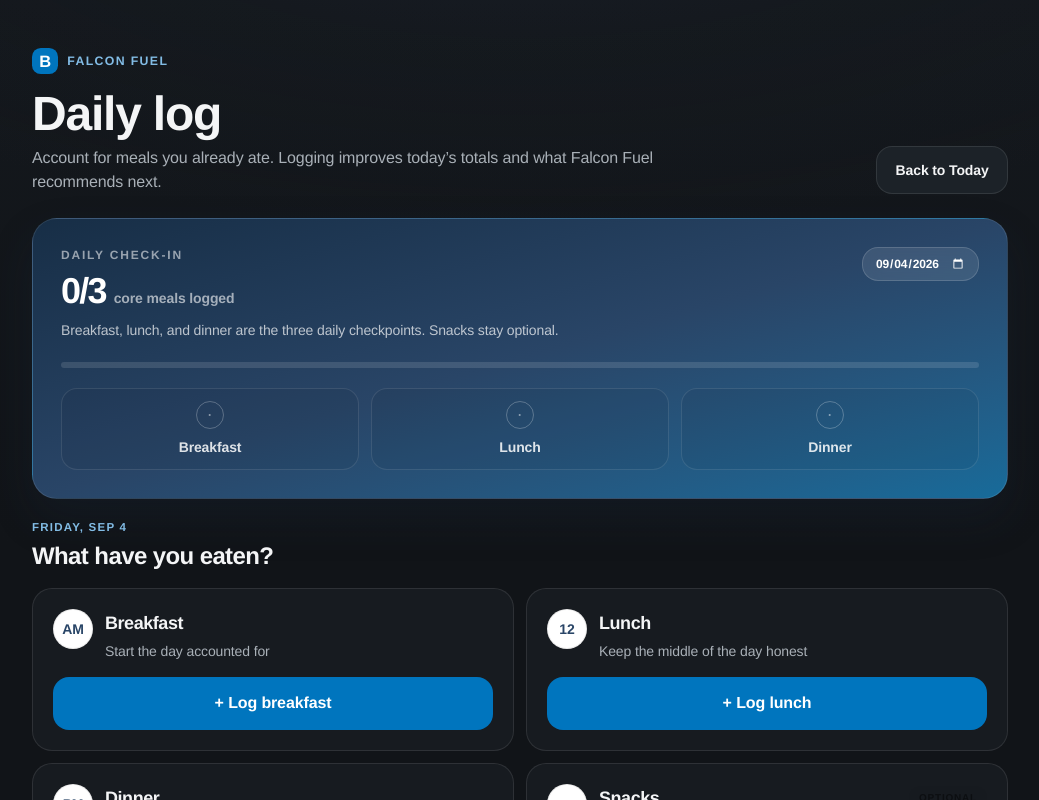
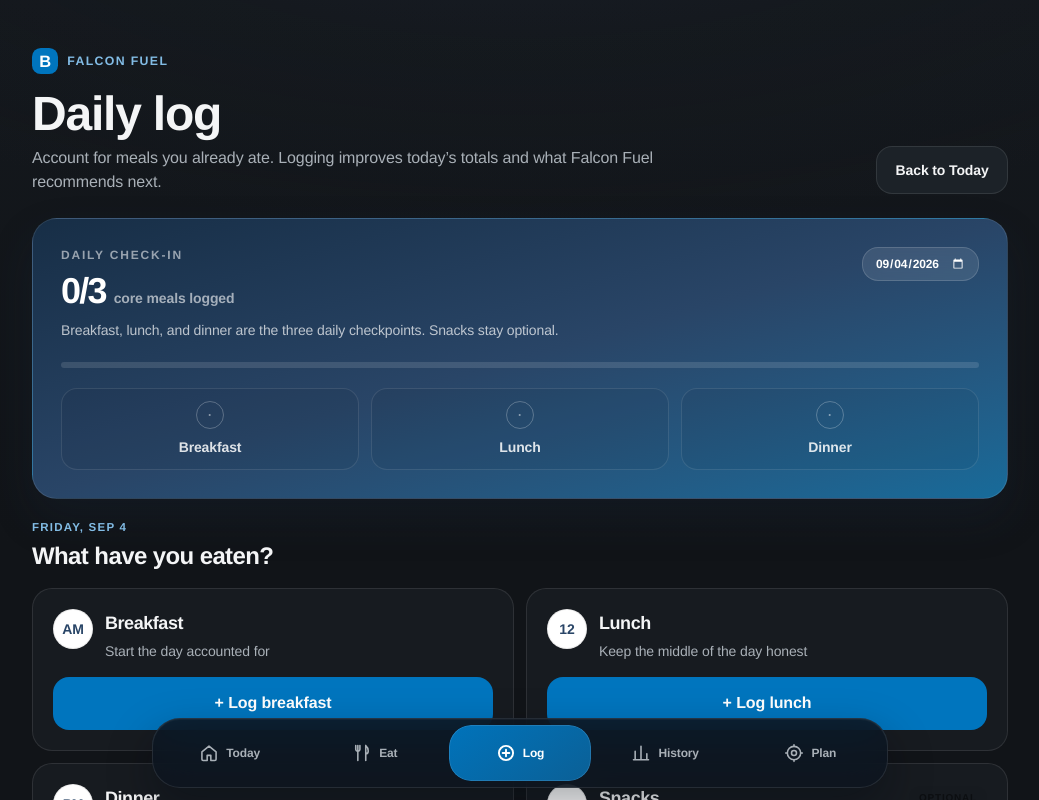
Before and after one commit to JamoV18/Bentley-Fuel, a Next.js app: page /log-meal in a window 1280 px wide. Shown: the top 800 px of the page, without its empty margins (120-1159 px from the left). Built offline with nearby package versions, Linux system fonts and the light colour scheme.

Commit message:
Fix app nav to stay viewport-persistent

```diff
--- a/src/components/AppNav.tsx
+++ b/src/components/AppNav.tsx
@@ -2,6 +2,8 @@
 
 import Link from "next/link";
 import { usePathname } from "next/navigation";
+import { useEffect, useState } from "react";
+import { createPortal } from "react-dom";
 import { motion, useReducedMotion } from "motion/react";
 import ActivityReviewDueBanner from "./ActivityReviewDueBanner";
 import DailyMealCheckinStrip from "./DailyMealCheckinStrip";
@@ -32,11 +34,15 @@ export default function AppNav({
 }) {
   const pathname = usePathname();
   const reduceMotion = useReducedMotion();
+  const [portalReady, setPortalReady] = useState(false);
   const isEatFlow = pathname === "/dashboard" || pathname.startsWith("/locations/") || pathname.startsWith("/meal-builder/") || pathname.startsWith("/meals/");
   const showProgressivePrompt = pathname === "/today" || pathname === "/dashboard";
 
-  return (
-    <>
+  useEffect(() => {
+    setPortalReady(true);
+  }, []);
+
+  const navigation = (
     <nav className="app-nav" aria-label="Falcon Fuel app navigation">
       {items.map((item) => {
         const active = item.href === "/dashboard" ? isEatFlow : pathname === item.href || pathname.startsWith(`${item.href}/`);
@@ -67,6 +73,11 @@ export default function AppNav({
         );
       })}
     </nav>
+  );
+
+  return (
+    <>
+      {portalReady ? createPortal(navigation, document.body) : null}
       {pathname === "/today" && showDailyMealCheckin && <DailyMealCheckinStrip />}
       {showContextPrompts && pathname !== "/profile-summary" && <ActivityReviewDueBanner />}
       {showContextPrompts && showProgressivePrompt && <ProgressiveProfilePrompt />}
```
Lines whose indentation alone changed are shown as unchanged.
